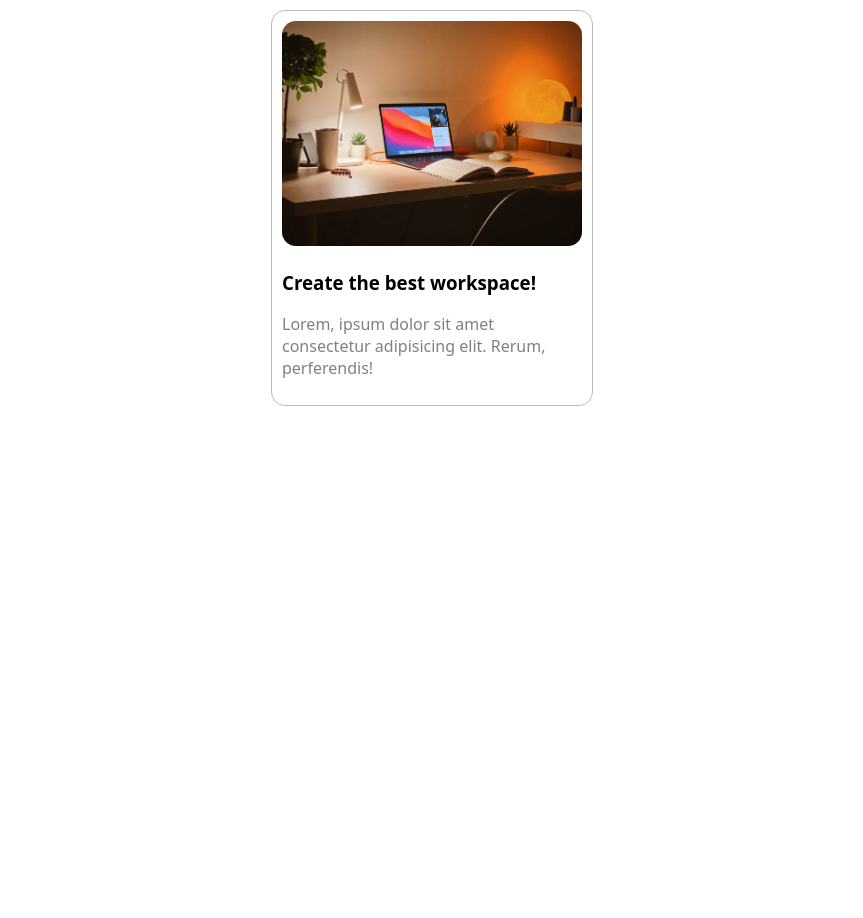
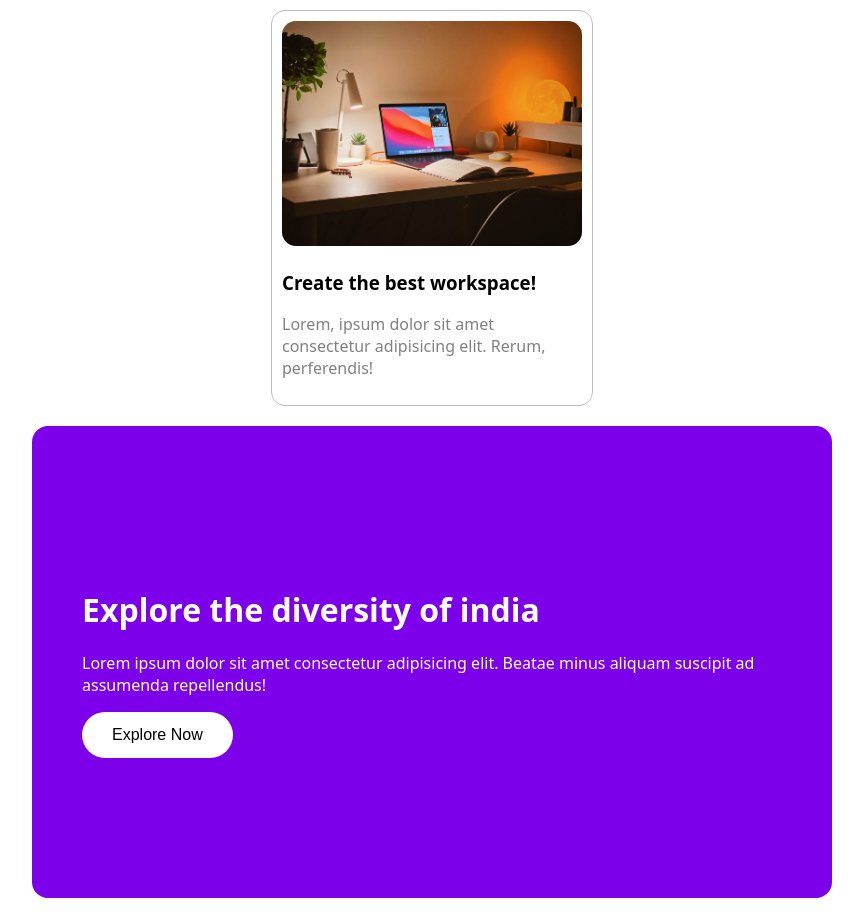
Before and after one commit to aravindsanalkumar/css-intro, a plain HTML site: page index.html in a window 1280 px wide. Shown: the whole page, without its empty margins (208-1071 px from the left). Before the commit the page ends 800 px from the top, so only its background shows below. Drawn offline with Linux system fonts and the light colour scheme.

Commit message:
background card added

```diff
--- a/index.html
+++ b/index.html
@@ -13,5 +13,11 @@
         <p class="box-paragraph">Lorem, ipsum dolor sit amet consectetur adipisicing elit. Rerum, perferendis!</p>
     </div>
 
+    <div class="bg">
+        <h1>Explore the diversity of india</h1>
+        <p>Lorem ipsum dolor sit amet consectetur adipisicing elit. Beatae minus aliquam suscipit ad assumenda repellendus!</p>
+        <button class="btn">Explore Now</button>
+    </div>
+
 </body>
 </html>
--- a/style.css
+++ b/style.css
@@ -21,3 +21,21 @@ body{
     color:grey;
 }
 /* =================================================== */
+
+.bg{
+    background-color:rgb(125, 0, 235);
+    width:700px;
+    color:white;
+    padding:140px 50px;
+    margin:20px auto;
+    border-radius: 16px;
+}
+
+.btn{
+    background-color: white;
+    border:none;
+    padding:14px 30px;
+    border-radius: 40px;
+    font-size: 16px;
+}
+/* =================================================== */
```
